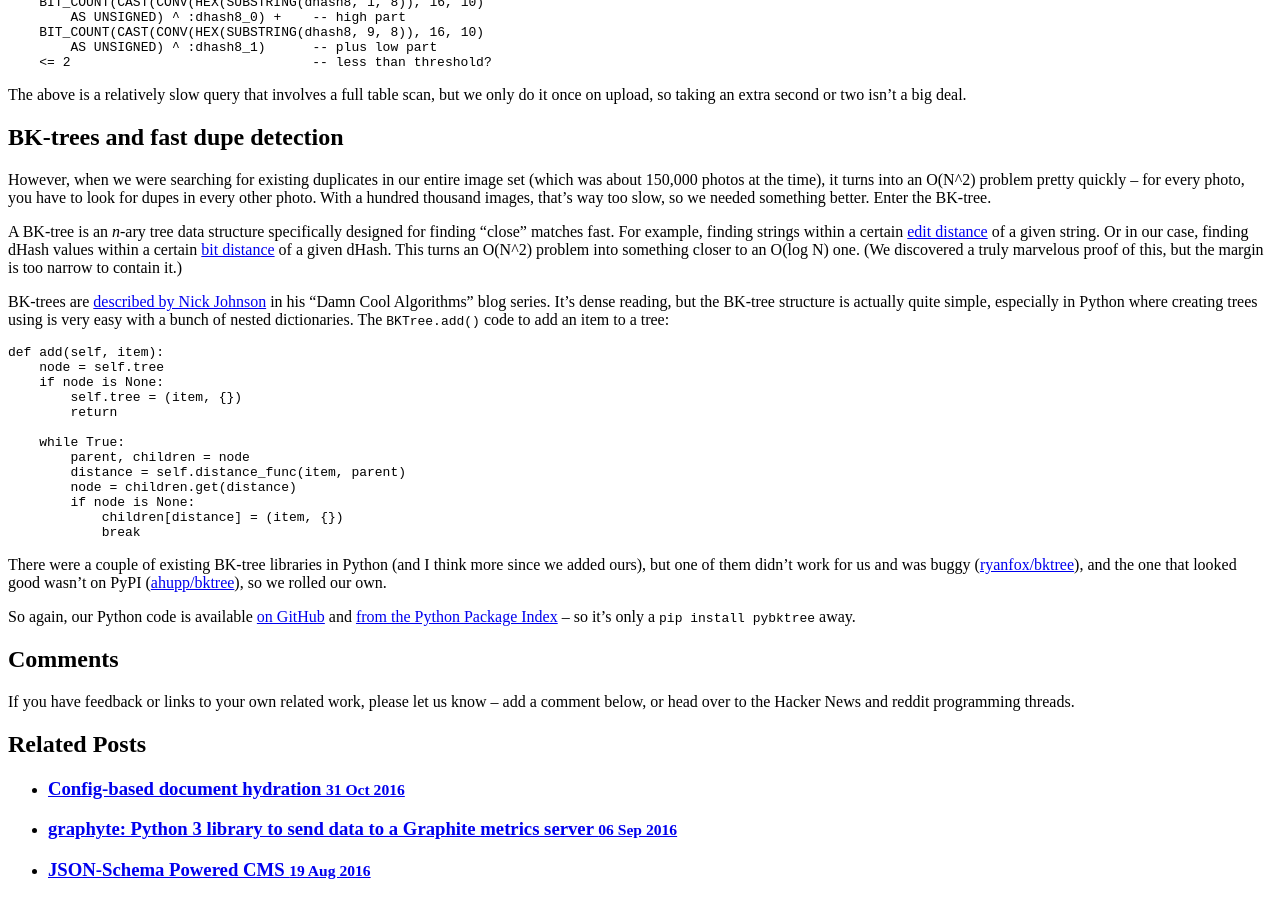
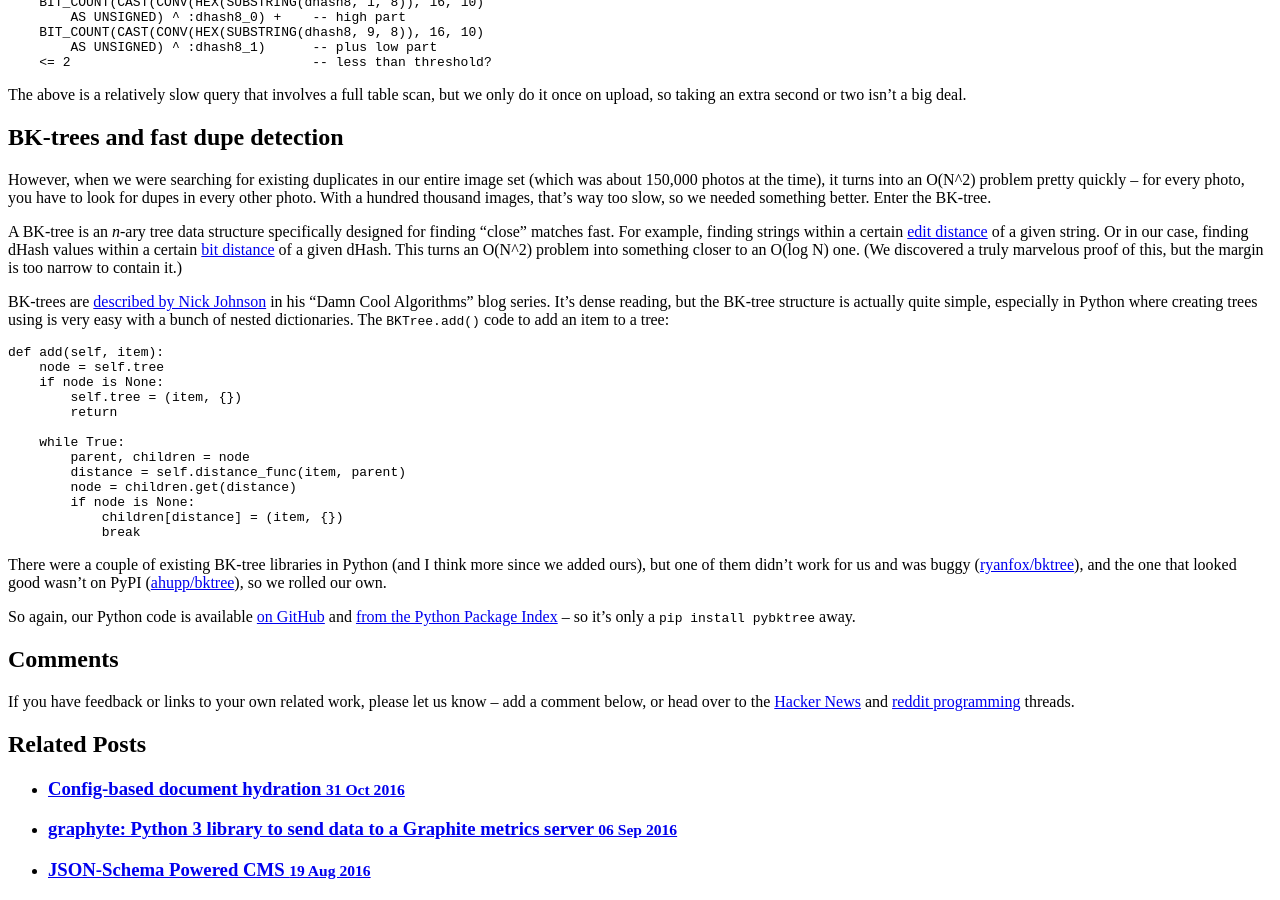
Before and after one commit to Jetsetter/jetsetter.github.io, a Jekyll site: the page built from _posts/2017-03-21-duplicate-image-detection.md, in a window 1280 px wide and 900 px high, scrolled down 4001 px. Built offline with Jekyll 4.4.1, drawn with Linux system fonts in a browser that asks for light colours; comment, search, counter and statistics services are not loaded; part of the change alters nothing that is shown.

```diff
--- a/_posts/2017-03-21-duplicate-image-detection.md
+++ b/_posts/2017-03-21-duplicate-image-detection.md
@@ -139,4 +139,4 @@ So again, our Python code is available [on GitHub](https://github.com/Jetsetter/
 Comments
 --------
 
-If you have feedback or links to your own related work, please let us know -- add a comment below, or head over to the Hacker News and reddit programming threads.
+If you have feedback or links to your own related work, please let us know -- add a comment below, or head over to the [Hacker News](https://news.ycombinator.com/item?id=13921731) and [reddit programming](https://www.reddit.com/r/programming/comments/60neu0/duplicate_image_detection_with_perceptual_hashing/) threads.
```
